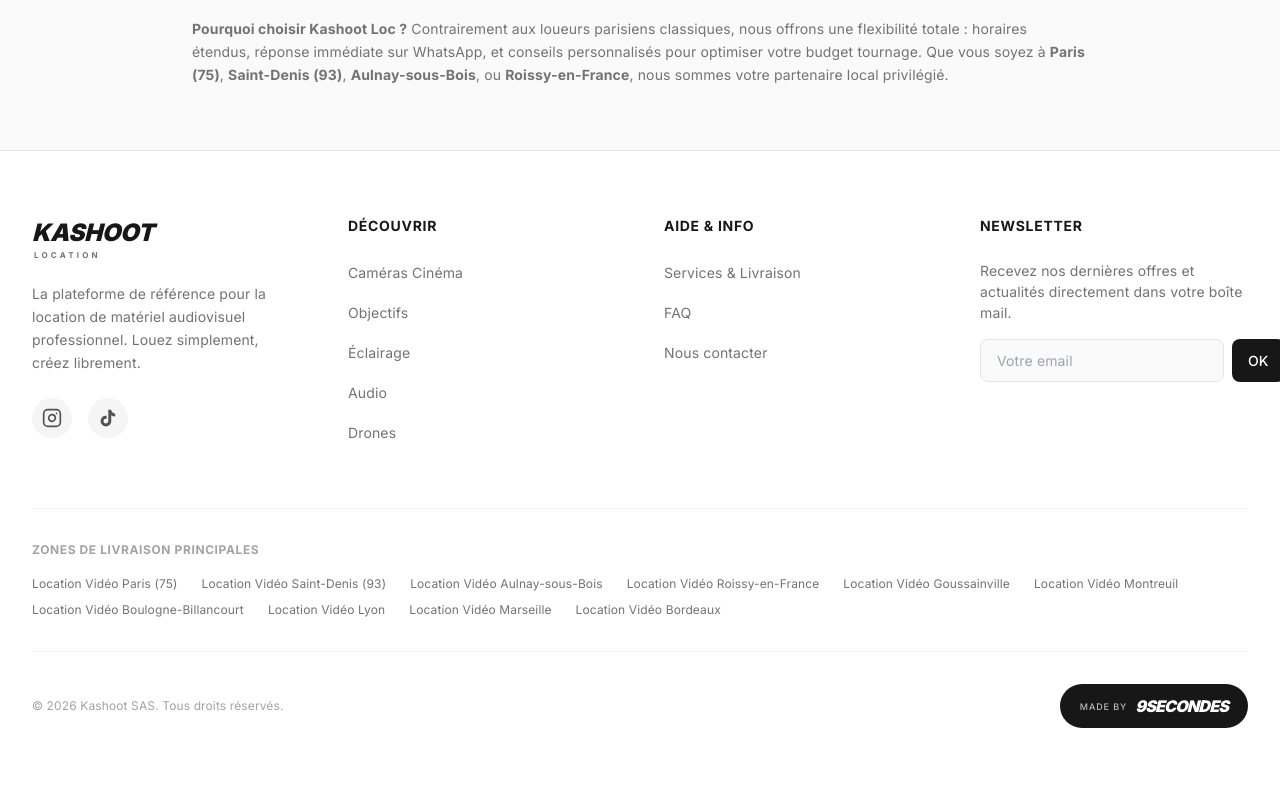
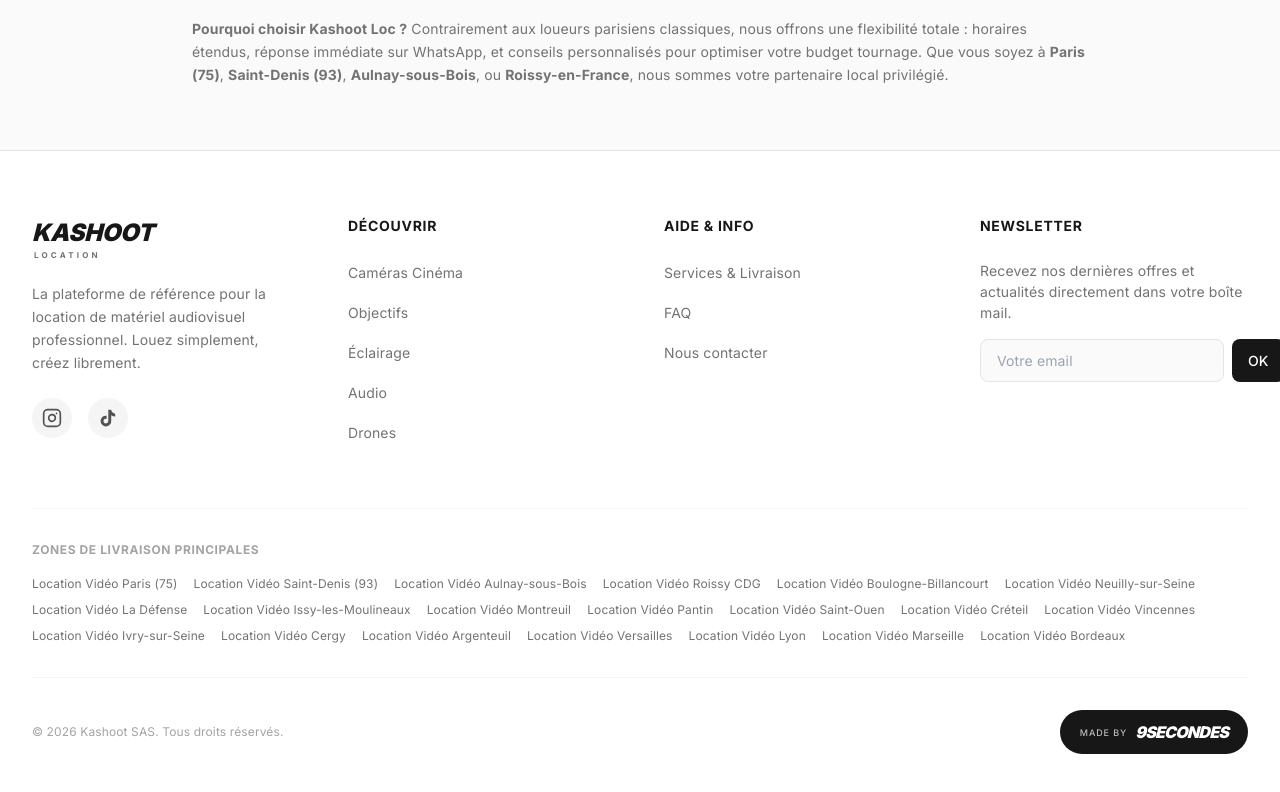
Before and after one commit to Ryn-95/Kashoot-Loc, a Next.js app: page / in a window 1280 px wide. Shown: the part 5391-6183 px from the top of the page. Built offline with nearby package versions, Linux system fonts and the light colour scheme.

Commit message:
feat(seo): massive expansion of IDF city coverage (50+ cities) with high priority sitemap and optimized footer links

```diff
--- a/app/location/[city]/page.tsx
+++ b/app/location/[city]/page.tsx
@@ -6,13 +6,72 @@
 // Define the cities we want to target for SEO
 const cities = [
   // Île-de-France (Priorité absolue)
+  // 75 - Paris
   { slug: 'paris', name: 'Paris', zip: '75000' },
+
+  // 93 - Seine-Saint-Denis (Zone prioritaire - Base)
   { slug: 'saint-denis', name: 'Saint-Denis', zip: '93200' },
   { slug: 'aulnay-sous-bois', name: 'Aulnay-sous-Bois', zip: '93600' },
+  { slug: 'montreuil', name: 'Montreuil', zip: '93100' },
+  { slug: 'aubervilliers', name: 'Aubervilliers', zip: '93300' },
+  { slug: 'drancy', name: 'Drancy', zip: '93700' },
+  { slug: 'pantin', name: 'Pantin', zip: '93500' },
+  { slug: 'saint-ouen', name: 'Saint-Ouen', zip: '93400' },
+  { slug: 'noisy-le-grand', name: 'Noisy-le-Grand', zip: '93160' },
+  { slug: 'bagnolet', name: 'Bagnolet', zip: '93170' },
+  { slug: 'bondy', name: 'Bondy', zip: '93140' },
+  { slug: 'epinay-sur-seine', name: 'Épinay-sur-Seine', zip: '93800' },
+  { slug: 'sevran', name: 'Sevran', zip: '93270' },
+  { slug: 'le-blanc-mesnil', name: 'Le Blanc-Mesnil', zip: '93150' },
+  { slug: 'bobigny', name: 'Bobigny', zip: '93000' },
+
+  // 92 - Hauts-de-Seine (Business & Prod)
+  { slug: 'boulogne-billancourt', name: 'Boulogne-Billancourt', zip: '92100' },
+  { slug: 'nanterre', name: 'Nanterre', zip: '92000' },
+  { slug: 'courbevoie', name: 'Courbevoie', zip: '92400' },
+  { slug: 'colombes', name: 'Colombes', zip: '92700' },
+  { slug: 'asnieres-sur-seine', name: 'Asnières-sur-Seine', zip: '92600' },
+  { slug: 'rueil-malmaison', name: 'Rueil-Malmaison', zip: '92500' },
+  { slug: 'levallois-perret', name: 'Levallois-Perret', zip: '92300' },
+  { slug: 'issy-les-moulineaux', name: 'Issy-les-Moulineaux', zip: '92130' },
+  { slug: 'neuilly-sur-seine', name: 'Neuilly-sur-Seine', zip: '92200' },
+  { slug: 'clichy', name: 'Clichy', zip: '92110' },
+  { slug: 'antony', name: 'Antony', zip: '92160' },
+
+  // 94 - Val-de-Marne
+  { slug: 'creteil', name: 'Créteil', zip: '94000' },
+  { slug: 'vitry-sur-seine', name: 'Vitry-sur-Seine', zip: '94400' },
+  { slug: 'champigny-sur-marne', name: 'Champigny-sur-Marne', zip: '94500' },
+  { slug: 'saint-maur-des-fosses', name: 'Saint-Maur-des-Fossés', zip: '94100' },
+  { slug: 'ivry-sur-seine', name: 'Ivry-sur-Seine', zip: '94200' },
+  { slug: 'villejuif', name: 'Villejuif', zip: '94800' },
+  { slug: 'maisons-alfort', name: 'Maisons-Alfort', zip: '94700' },
+  { slug: 'fontenay-sous-bois', name: 'Fontenay-sous-Bois', zip: '94120' },
+  { slug: 'vincennes', name: 'Vincennes', zip: '94300' },
+
+  // 95 - Val-d'Oise (Proche Roissy)
   { slug: 'roissy-en-france', name: 'Roissy-en-France', zip: '95700' },
   { slug: 'goussainville', name: 'Goussainville', zip: '95190' },
-  { slug: 'montreuil', name: 'Montreuil', zip: '93100' },
-  { slug: 'boulogne-billancourt', name: 'Boulogne-Billancourt', zip: '92100' },
+  { slug: 'argenteuil', name: 'Argenteuil', zip: '95100' },
+  { slug: 'cergy', name: 'Cergy', zip: '95000' },
+  { slug: 'sarcelles', name: 'Sarcelles', zip: '95200' },
+  { slug: 'garges-les-gonesse', name: 'Garges-lès-Gonesse', zip: '95140' },
+  { slug: 'franconville', name: 'Franconville', zip: '95130' },
+  { slug: 'pontoise', name: 'Pontoise', zip: '95000' },
+
+  // 78 - Yvelines
+  { slug: 'versailles', name: 'Versailles', zip: '78000' },
+  { slug: 'sartrouville', name: 'Sartrouville', zip: '78500' },
+  { slug: 'saint-germain-en-laye', name: 'Saint-Germain-en-Laye', zip: '78100' },
+
+  // 91 - Essonne
+  { slug: 'evry-courcouronnes', name: 'Évry-Courcouronnes', zip: '91000' },
+  { slug: 'massy', name: 'Massy', zip: '91300' },
+
+  // 77 - Seine-et-Marne
+  { slug: 'chelles', name: 'Chelles', zip: '77500' },
+  { slug: 'meaux', name: 'Meaux', zip: '77100' },
+  { slug: 'marne-la-vallee', name: 'Marne-la-Vallée', zip: '77420' },
 
   // Grandes villes (Secondaire)
   { slug: 'lyon', name: 'Lyon', zip: '69000' },
--- a/app/sitemap.ts
+++ b/app/sitemap.ts
@@ -19,7 +19,15 @@
     priority: 0.9,
   }));
 
-  const citiesIDF = ['paris', 'saint-denis', 'aulnay-sous-bois', 'roissy-en-france', 'goussainville', 'montreuil', 'boulogne-billancourt'];
+  const citiesIDF = [
+    'paris', 'saint-denis', 'aulnay-sous-bois', 'montreuil', 'aubervilliers', 'drancy', 'pantin', 'saint-ouen', 'noisy-le-grand', 'bagnolet', 'bondy', 'epinay-sur-seine', 'sevran', 'le-blanc-mesnil', 'bobigny', // 93
+    'boulogne-billancourt', 'nanterre', 'courbevoie', 'colombes', 'asnieres-sur-seine', 'rueil-malmaison', 'levallois-perret', 'issy-les-moulineaux', 'neuilly-sur-seine', 'clichy', 'antony', // 92
+    'creteil', 'vitry-sur-seine', 'champigny-sur-marne', 'saint-maur-des-fosses', 'ivry-sur-seine', 'villejuif', 'maisons-alfort', 'fontenay-sous-bois', 'vincennes', // 94
+    'roissy-en-france', 'goussainville', 'argenteuil', 'cergy', 'sarcelles', 'garges-les-gonesse', 'franconville', 'pontoise', // 95
+    'versailles', 'sartrouville', 'saint-germain-en-laye', // 78
+    'evry-courcouronnes', 'massy', // 91
+    'chelles', 'meaux', 'marne-la-vallee' // 77
+  ];
   const citiesFrance = ['lyon', 'marseille', 'bordeaux', 'lille', 'nice', 'toulouse', 'nantes', 'strasbourg', 'montpellier'];
 
   const locationUrlsIDF = citiesIDF.map((city) => ({
--- a/components/layout/Footer.tsx
+++ b/components/layout/Footer.tsx
@@ -80,15 +80,36 @@
         {/* SEO Locations */}
         <div className="border-t border-neutral-100 py-8">
           <p className="text-xs font-bold uppercase tracking-wider text-neutral-400 mb-4">Zones de livraison principales</p>
-          <div className="flex flex-wrap gap-x-6 gap-y-2">
+          <div className="flex flex-wrap gap-x-4 gap-y-2 text-xs text-neutral-500">
             {[
+              // Top Priorité (Paris & 93/95 Nord)
               { name: 'Paris (75)', slug: 'paris' },
               { name: 'Saint-Denis (93)', slug: 'saint-denis' },
               { name: 'Aulnay-sous-Bois', slug: 'aulnay-sous-bois' },
-              { name: 'Roissy-en-France', slug: 'roissy-en-france' },
-              { name: 'Goussainville', slug: 'goussainville' },
+              { name: 'Roissy CDG', slug: 'roissy-en-france' },
+
+              // Hauts-de-Seine (92)
+              { name: 'Boulogne-Billancourt', slug: 'boulogne-billancourt' },
+              { name: 'Neuilly-sur-Seine', slug: 'neuilly-sur-seine' },
+              { name: 'La Défense', slug: 'courbevoie' },
+              { name: 'Issy-les-Moulineaux', slug: 'issy-les-moulineaux' },
+
+              // Seine-Saint-Denis (93)
               { name: 'Montreuil', slug: 'montreuil' },
-              { name: 'Boulogne-Billancourt', slug: 'boulogne-billancourt' },
+              { name: 'Pantin', slug: 'pantin' },
+              { name: 'Saint-Ouen', slug: 'saint-ouen' },
+
+              // Val-de-Marne (94)
+              { name: 'Créteil', slug: 'creteil' },
+              { name: 'Vincennes', slug: 'vincennes' },
+              { name: 'Ivry-sur-Seine', slug: 'ivry-sur-seine' },
+
+              // Val-d'Oise (95) & Yvelines (78)
+              { name: 'Cergy', slug: 'cergy' },
+              { name: 'Argenteuil', slug: 'argenteuil' },
+              { name: 'Versailles', slug: 'versailles' },
+
+              // Autres Grandes Villes
               { name: 'Lyon', slug: 'lyon' },
               { name: 'Marseille', slug: 'marseille' },
               { name: 'Bordeaux', slug: 'bordeaux' }
```
